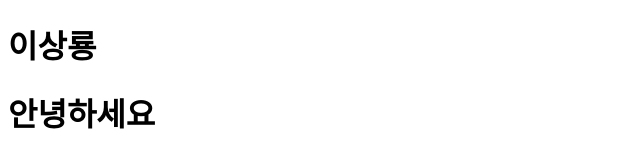
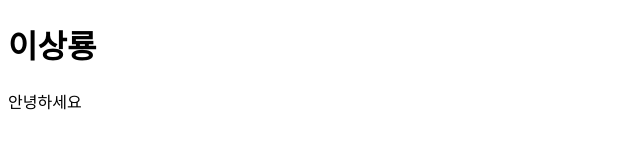
Before and after one commit to dds02398/21.09.27, a plain HTML site: page index.html in a window 1280 px wide. Shown: the whole page, without its empty margins (0-640 px from the left). Drawn offline with Linux system fonts and the light colour scheme.

Commit message:
h1 >p
h1을 p로

```diff
--- a/index.html
+++ b/index.html
@@ -8,6 +8,6 @@
 </head>
 <body>
     <h1>이상룡</h1>
-	<h1>안녕하세요</h1>
+	<p>안녕하세요<p>
 </body>
 </html>
```
